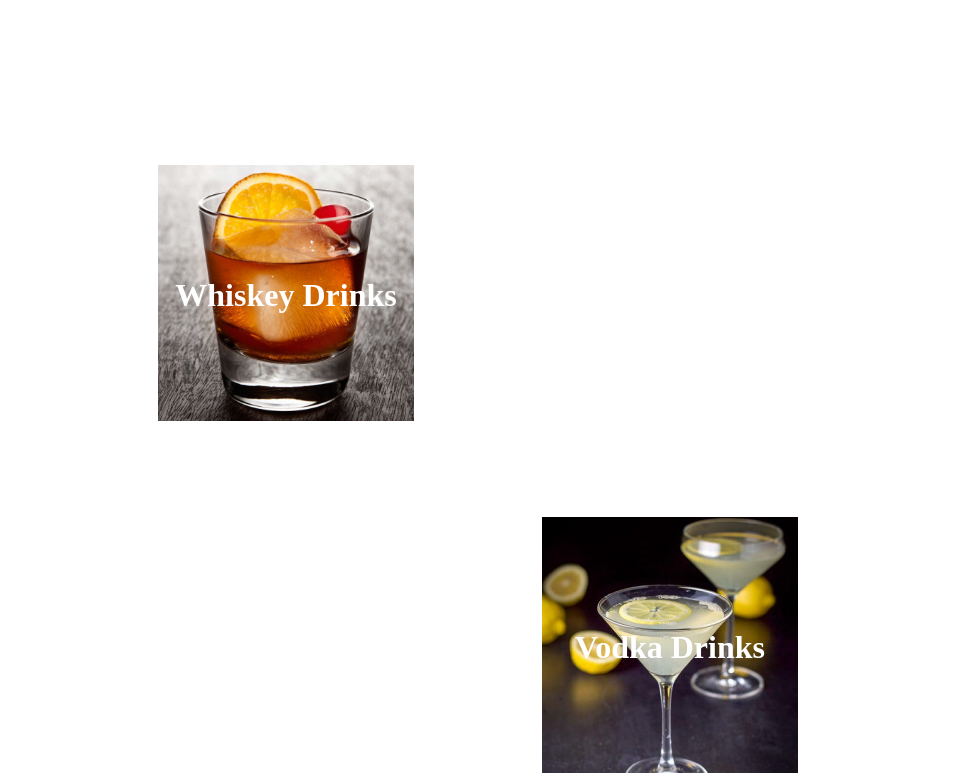
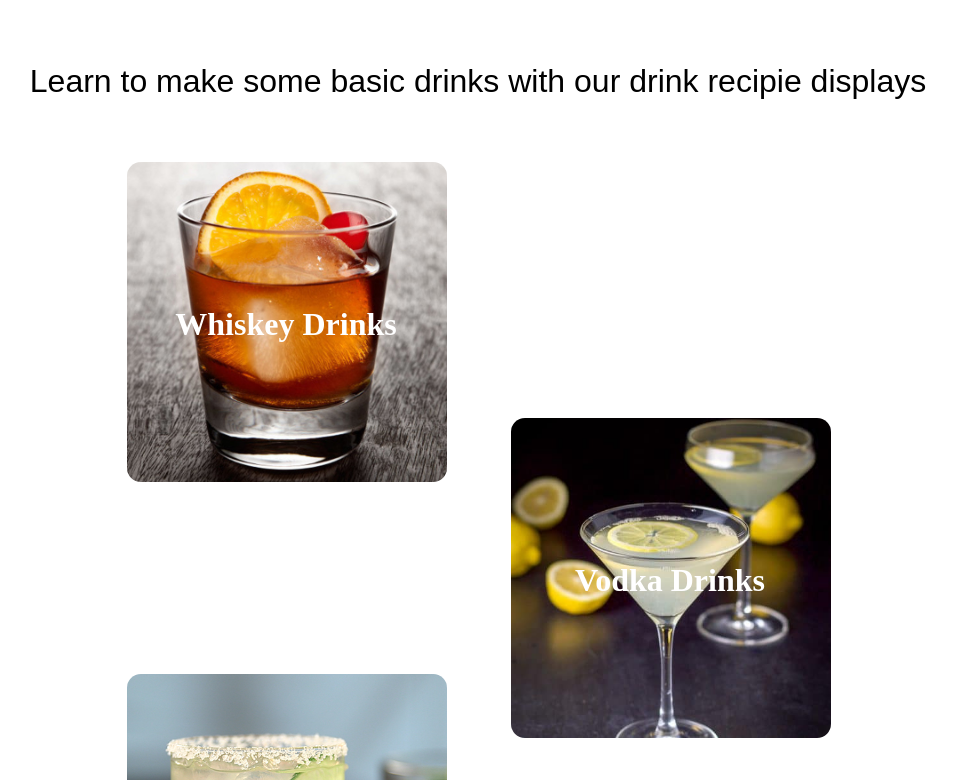
Before and after one commit to drewyox/drinksSite, a website built with webpack: page src/index.html in a window 1280 px wide. Shown: the part 649-1429 px from the top of the page, without its empty margins (162-1119 px from the left). Built offline with nearby package versions, Linux system fonts and the light colour scheme.

Commit message:
final updates

```diff
--- a/src/index.html
+++ b/src/index.html
@@ -28,6 +28,7 @@
         <img src="assets/images/welcome3.png" alt="welcome" id="third">
       </div>
     </div>
+    <p class="standAlone">Learn to make some basic drinks with our drink recipie displays</p>
 
     <div class="test-scroll">
     <div class="drinkTypes">
--- a/src/sass/input.scss
+++ b/src/sass/input.scss
@@ -93,7 +93,7 @@
   width: 100%;
   height: 100%;
   margin-bottom: 70vh;
-  margin-top: 25vh;
+  margin-top: 20vh;
     img{
     max-width:1750px;
     max-height: 600px;
@@ -105,7 +105,6 @@
     animation: scribbleText 1s .9s;
     animation-iteration-count: infinite;
     animation-timing-function: linear;
-
   }
   #second{
     animation: scribbleText 1s .6s;
@@ -114,11 +113,18 @@
   #third{
     animation: scribbleText 1s .3s;
     animation-iteration-count: infinite;
-
   }
 }
 
-
+.standAlone {
+  font-family: sans-serif;
+  font-size: 2em;
+  font-weight: lighter;
+  text-align: center;
+  margin: auto;
+  margin-top: -5vw;
+  margin-bottom: 5vw;
+}
 
 
 .drinkTypes{
@@ -127,20 +133,22 @@
   align-items: center;
   align-content: space-between;
   width: 100%;
-  margin-bottom: 10vh;
+  margin-bottom: 5vh;
   .drinks{
     // @include animation-name(fadeInRight);
     // @include animation-duration(2s);
     display: flex;
     justify-content: center;
     align-items: center;
-    margin-bottom: 7.5vw;
-    height: 20vw;
-    width: 20vw;
-    max-width: 320px;
-    max-height: 320px;
+    margin-bottom: -5vw;
+    height: 25vw;
+    width: 25vw;
+    max-width: 420px;
+    max-height: 420px;
     text-align: center;
     img {
+      border-radius: 15px;
+      border: 1px solid white;
       width:100%;
       height: 100%;
     }
@@ -199,16 +207,7 @@
   padding: none;
 }
 
-.drink2W {
-  // animation: blowUp 2s 1s forwards;
-}
-.drink3W{
-  // animation: blowUp 2s 1s forwards;
-}
-.drink4W{
-  // animation: blowUp 2s 1s forwards;
-}
-
+// THESE ANIMATIONS ARE FOR 3 INGREDIENT DRINKS
 @keyframes di {
   to{
     border-radius: 50%;
@@ -226,8 +225,6 @@
     height: 60px;
   }
 }
-
-
 @keyframes di3 {
   to{
     border-radius: 50%;
@@ -250,7 +247,6 @@
 
   }
 }
-
 @keyframes di25 {
   from{
 
@@ -262,7 +258,6 @@
     height: 60px;
   }
 }
-
 @keyframes di35 {
   from{
 
@@ -274,7 +269,6 @@
     height: 60px;
   }
 }
-
 @keyframes di45 {
   from{
 
@@ -286,7 +280,6 @@
     height: 60px;
   }
 }
-
 @keyframes di55 {
   from{
 
@@ -299,12 +292,12 @@
   }
 }
 
-
 @keyframes blowUp {
   to{
     opacity: 0;
-    transform:scale(.2);
+    transform:scale(2);
     display: none;
+    z-index: -5;
   }
 }
 
@@ -422,8 +415,6 @@
   height: 30%;
   background-color: blue;
 }
- .show{
- display: block;}
 // MINT JULEP
 .m-j1{
   // animation: di 1s forwards;
```
